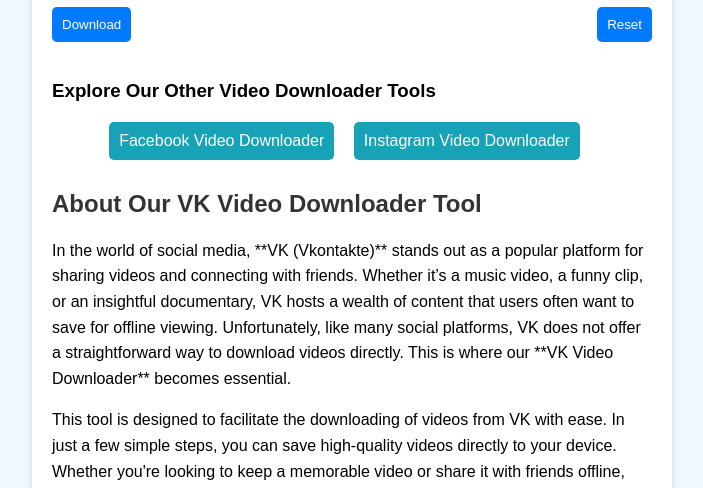
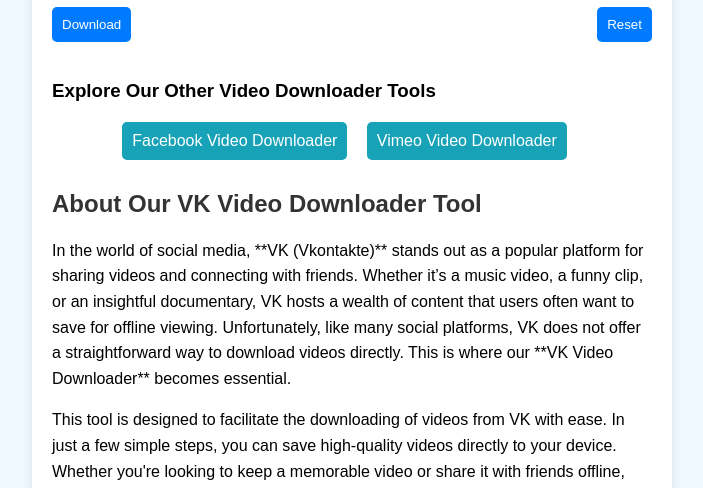
Before and after one commit to allvideodownload/vk-video-downloader, a plain HTML site: page index.html in a window 1280 px wide. Shown: the part 304-792 px from the top of the page, without its empty margins (288-991 px from the left). Drawn offline with Linux system fonts and the light colour scheme.

Commit message:
Update index.html

```diff
--- a/index.html
+++ b/index.html
@@ -42,8 +42,8 @@
         <!-- Additional Tools Section -->
         <h3>Explore Our Other Video Downloader Tools</h3>
         <div class="other-tools">
-            <a href="/facebook" class="tool-link">Facebook Video Downloader</a>
-            <a href="/instagram" class="tool-link">Instagram Video Downloader</a>
+            <a href="/facebook-video-downloader" class="tool-link">Facebook Video Downloader</a>
+            <a href="/vimeo-video-downloader" class="tool-link">Vimeo Video Downloader</a>
         </div>
 
         <!-- Comprehensive Description Article -->
```
